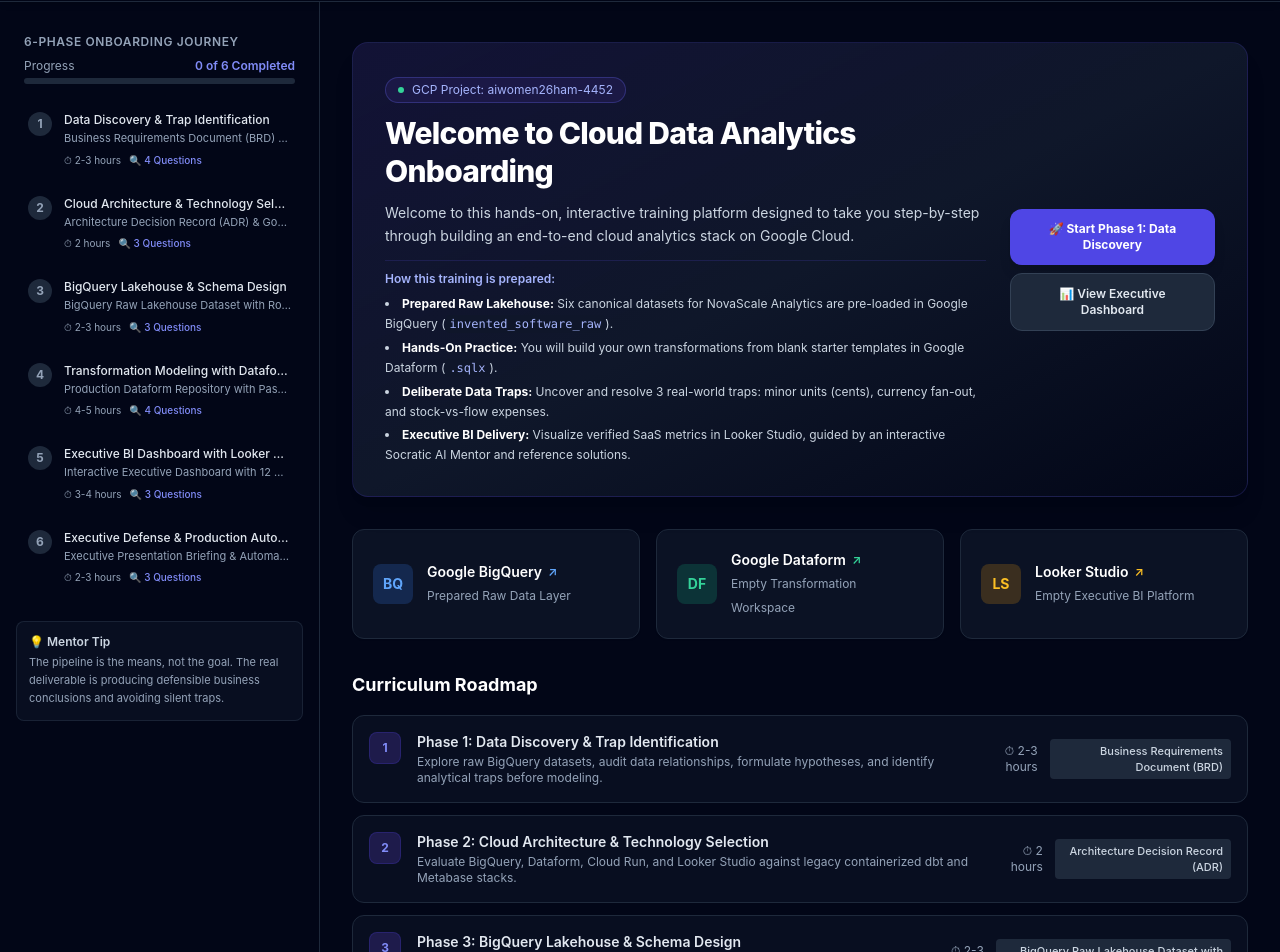
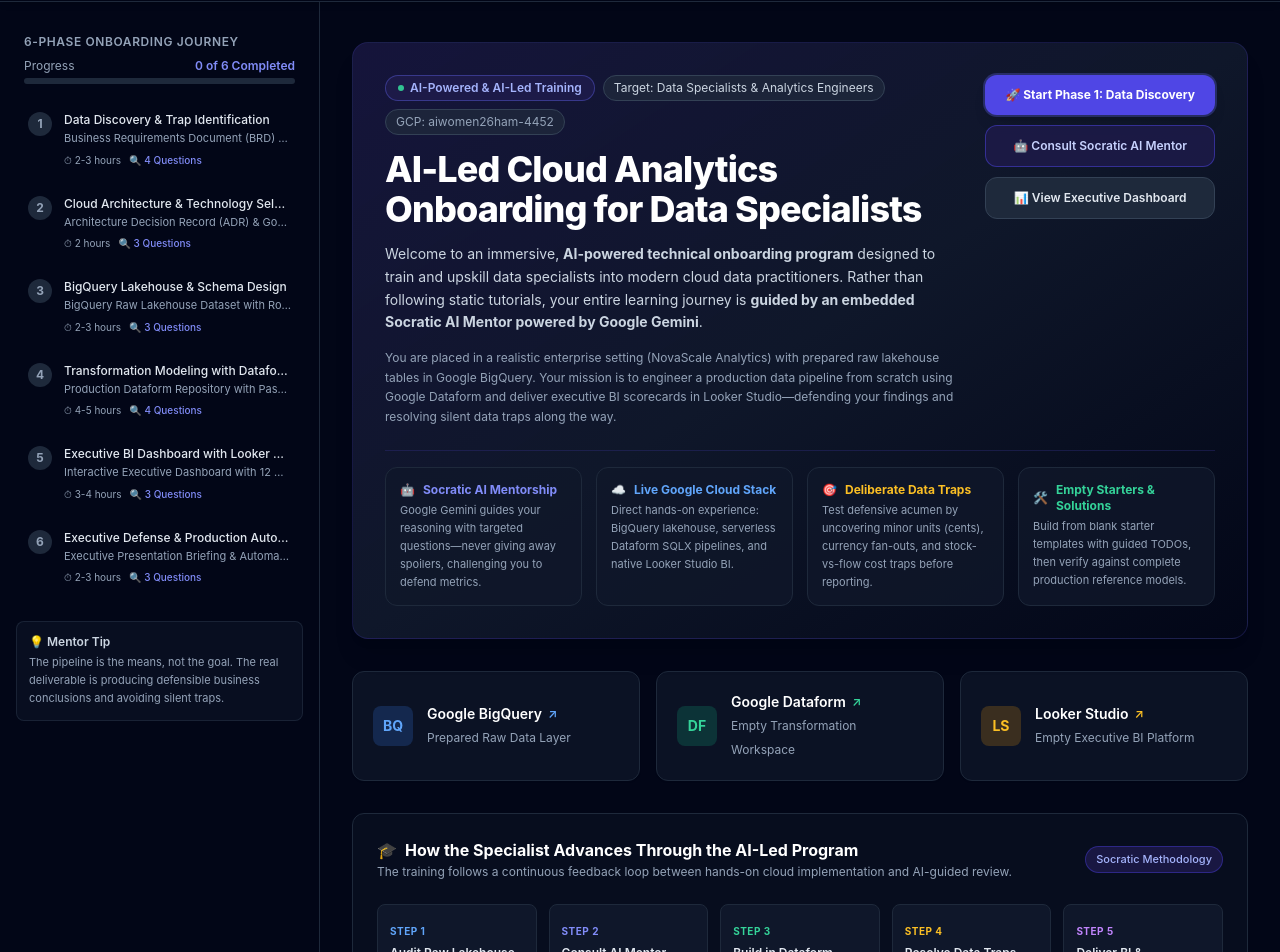
Before and after one commit to liudmilaz/ai-analyst-cloud-onboarding, a Next.js app in the folder app/: page / in a window 1280 px wide. Shown: the part 112-1064 px from the top of the page. Built offline with nearby package versions, Linux system fonts and the light colour scheme.

Commit message:
feat(ui): update first page to be a comprehensive introduction to the AI-led training for data specialists

```diff
--- a/app/src/app/page.tsx
+++ b/app/src/app/page.tsx
@@ -25,44 +25,98 @@
         <PhaseSidebar completedPhases={completedPhases} />
 
         <main className="flex-1 p-8 pt-10 max-w-5xl mx-auto space-y-8">
-          {/* Hero Banner */}
-          <div className="relative overflow-hidden rounded-2xl border border-indigo-900/40 bg-gradient-to-br from-indigo-950/60 via-slate-900 to-slate-950 p-8 shadow-xl">
-            <div className="flex flex-col lg:flex-row lg:items-center justify-between gap-6">
-              <div className="space-y-3">
-                <div className="inline-flex items-center gap-2 rounded-full border border-indigo-500/30 bg-indigo-950/80 px-3 py-1 text-xs text-indigo-300">
-                  <span className="h-1.5 w-1.5 rounded-full bg-emerald-400"></span>
-                  GCP Project: aiwomen26ham-4452
+          {/* Hero Banner - AI-Powered Introduction */}
+          <div className="relative overflow-hidden rounded-2xl border border-indigo-900/40 bg-gradient-to-br from-indigo-950/70 via-slate-900 to-slate-950 p-8 shadow-xl space-y-6">
+            <div className="flex flex-col lg:flex-row lg:items-start justify-between gap-6">
+              <div className="space-y-3.5 max-w-3xl">
+                <div className="flex flex-wrap items-center gap-2">
+                  <span className="inline-flex items-center gap-1.5 rounded-full border border-indigo-500/40 bg-indigo-950/90 px-3 py-1 text-xs font-semibold text-indigo-300">
+                    <span className="h-1.5 w-1.5 rounded-full bg-emerald-400 animate-pulse"></span>
+                    AI-Powered & AI-Led Training
+                  </span>
+                  <span className="rounded-full border border-slate-700 bg-slate-800/80 px-2.5 py-1 text-xs text-slate-300">
+                    Target: Data Specialists & Analytics Engineers
+                  </span>
+                  <span className="rounded-full border border-slate-700 bg-slate-800/80 px-2.5 py-1 text-xs text-slate-400">
+                    GCP: aiwomen26ham-4452
+                  </span>
                 </div>
-                <h1 className="text-3xl font-extrabold text-white tracking-tight leading-tight">
-                  Welcome to Cloud Data Analytics Onboarding
+
+                <h1 className="text-3xl lg:text-4xl font-extrabold text-white tracking-tight leading-tight">
+                  AI-Led Cloud Analytics Onboarding for Data Specialists
                 </h1>
-                <p className="text-sm text-slate-300 max-w-2xl leading-relaxed">
-                  Welcome to this hands-on, interactive training platform designed to take you step-by-step through building an end-to-end cloud analytics stack on Google Cloud.
+
+                <p className="text-sm text-slate-300 leading-relaxed">
+                  Welcome to an immersive, <strong>AI-powered technical onboarding program</strong> designed to train and upskill data specialists into modern cloud data practitioners. Rather than following static tutorials, your entire learning journey is <strong>guided by an embedded Socratic AI Mentor powered by Google Gemini</strong>.
                 </p>
-                <div className="pt-2 text-xs text-slate-300 space-y-1.5 max-w-2xl leading-relaxed border-t border-indigo-900/40">
-                  <p className="font-semibold text-indigo-300">How this training is prepared:</p>
-                  <ul className="space-y-1 text-slate-300 list-disc list-inside">
-                    <li><strong className="text-white">Prepared Raw Lakehouse:</strong> Six canonical datasets for NovaScale Analytics are pre-loaded in Google BigQuery (<code className="text-indigo-300 bg-slate-900/80 px-1 py-0.5 rounded">invented_software_raw</code>).</li>
-                    <li><strong className="text-white">Hands-On Practice:</strong> You will build your own transformations from blank starter templates in Google Dataform (<code className="text-indigo-300 bg-slate-900/80 px-1 py-0.5 rounded">.sqlx</code>).</li>
-                    <li><strong className="text-white">Deliberate Data Traps:</strong> Uncover and resolve 3 real-world traps: minor units (cents), currency fan-out, and stock-vs-flow expenses.</li>
-                    <li><strong className="text-white">Executive BI Delivery:</strong> Visualize verified SaaS metrics in Looker Studio, guided by an interactive Socratic AI Mentor and reference solutions.</li>
-                  </ul>
-                </div>
+
+                <p className="text-xs text-slate-400 leading-relaxed">
+                  You are placed in a realistic enterprise setting (NovaScale Analytics) with prepared raw lakehouse tables in Google BigQuery. Your mission is to engineer a production data pipeline from scratch using Google Dataform and deliver executive BI scorecards in Looker Studio—defending your findings and resolving silent data traps along the way.
+                </p>
               </div>
 
-              <div className="flex flex-col gap-2">
+              <div className="flex flex-col sm:flex-row lg:flex-col gap-2.5 flex-shrink-0">
                 <Link
                   href="/phases/1"
-                  className="rounded-xl bg-indigo-600 px-5 py-3 text-center text-xs font-bold text-white shadow-lg hover:bg-indigo-500 transition"
+                  className="rounded-xl bg-indigo-600 px-5 py-3 text-center text-xs font-bold text-white shadow-lg hover:bg-indigo-500 transition flex items-center justify-center gap-2 ring-2 ring-indigo-500/30"
                 >
-                  🚀 Start Phase 1: Data Discovery
+                  <span>🚀 Start Phase 1: Data Discovery</span>
                 </Link>
+                <button
+                  onClick={() => setIsChatOpen(true)}
+                  className="rounded-xl bg-indigo-950/80 border border-indigo-600/50 px-5 py-3 text-center text-xs font-semibold text-indigo-200 hover:bg-indigo-900/60 hover:text-white transition flex items-center justify-center gap-2"
+                >
+                  <span>🤖 Consult Socratic AI Mentor</span>
+                </button>
                 <Link
                   href="/dashboard"
-                  className="rounded-xl bg-slate-800 border border-slate-700 px-5 py-3 text-center text-xs font-semibold text-slate-200 hover:bg-slate-750 transition"
+                  className="rounded-xl bg-slate-800 border border-slate-700 px-5 py-3 text-center text-xs font-semibold text-slate-200 hover:bg-slate-750 transition flex items-center justify-center gap-2"
                 >
-                  📊 View Executive Dashboard
+                  <span>📊 View Executive Dashboard</span>
                 </Link>
+              </div>
+            </div>
+
+            {/* 4 Pillars of the AI-Led Program */}
+            <div className="pt-4 border-t border-indigo-900/40 grid grid-cols-1 md:grid-cols-2 lg:grid-cols-4 gap-3.5">
+              <div className="rounded-xl bg-slate-900/80 border border-slate-800 p-3.5 space-y-1">
+                <div className="flex items-center gap-2 text-indigo-400 font-bold text-xs">
+                  <span>🤖</span>
+                  <span>Socratic AI Mentorship</span>
+                </div>
+                <p className="text-[11px] text-slate-400 leading-relaxed">
+                  Google Gemini guides your reasoning with targeted questions—never giving away spoilers, challenging you to defend metrics.
+                </p>
+              </div>
+
+              <div className="rounded-xl bg-slate-900/80 border border-slate-800 p-3.5 space-y-1">
+                <div className="flex items-center gap-2 text-blue-400 font-bold text-xs">
+                  <span>☁️</span>
+                  <span>Live Google Cloud Stack</span>
+                </div>
+                <p className="text-[11px] text-slate-400 leading-relaxed">
+                  Direct hands-on experience: BigQuery lakehouse, serverless Dataform SQLX pipelines, and native Looker Studio BI.
+                </p>
+              </div>
+
+              <div className="rounded-xl bg-slate-900/80 border border-slate-800 p-3.5 space-y-1">
+                <div className="flex items-center gap-2 text-amber-400 font-bold text-xs">
+                  <span>🎯</span>
+                  <span>Deliberate Data Traps</span>
+                </div>
+                <p className="text-[11px] text-slate-400 leading-relaxed">
+                  Test defensive acumen by uncovering minor units (cents), currency fan-outs, and stock-vs-flow cost traps before reporting.
+                </p>
+              </div>
+
+              <div className="rounded-xl bg-slate-900/80 border border-slate-800 p-3.5 space-y-1">
+                <div className="flex items-center gap-2 text-emerald-400 font-bold text-xs">
+                  <span>🛠️</span>
+                  <span>Empty Starters & Solutions</span>
+                </div>
+                <p className="text-[11px] text-slate-400 leading-relaxed">
+                  Build from blank starter templates with guided TODOs, then verify against complete production reference models.
+                </p>
               </div>
             </div>
           </div>
@@ -133,6 +187,66 @@
             </a>
           </div>
 
+          {/* How the Specialist Advances Through the AI-Led Program */}
+          <div className="rounded-xl border border-slate-800 bg-slate-900/40 p-6 space-y-4">
+            <div className="flex items-center justify-between">
+              <div>
+                <h2 className="text-base font-bold text-white flex items-center gap-2">
+                  <span>🎓</span>
+                  <span>How the Specialist Advances Through the AI-Led Program</span>
+                </h2>
+                <p className="text-xs text-slate-400 mt-0.5">
+                  The training follows a continuous feedback loop between hands-on cloud implementation and AI-guided review.
+                </p>
+              </div>
+              <span className="hidden sm:inline-flex rounded-full bg-indigo-950/80 border border-indigo-700/50 px-2.5 py-1 text-[11px] font-medium text-indigo-300">
+                Socratic Methodology
+              </span>
+            </div>
+
+            <div className="grid grid-cols-1 sm:grid-cols-2 lg:grid-cols-5 gap-3 pt-2">
+              <div className="rounded-lg bg-slate-900 border border-slate-800 p-3 space-y-1">
+                <span className="text-[10px] font-bold text-blue-400 uppercase tracking-wider">Step 1</span>
+                <h4 className="text-xs font-semibold text-slate-200">Audit Raw Lakehouse</h4>
+                <p className="text-[11px] text-slate-400">
+                  Run SQL in BigQuery to explore raw SaaS tables and identify suspicious anomalies.
+                </p>
+              </div>
+
+              <div className="rounded-lg bg-slate-900 border border-slate-800 p-3 space-y-1">
+                <span className="text-[10px] font-bold text-indigo-400 uppercase tracking-wider">Step 2</span>
+                <h4 className="text-xs font-semibold text-slate-200">Consult AI Mentor</h4>
+                <p className="text-[11px] text-slate-400">
+                  Discuss hypotheses with Gemini AI. Receive Socratic hints without answers spoiled.
+                </p>
+              </div>
+
+              <div className="rounded-lg bg-slate-900 border border-slate-800 p-3 space-y-1">
+                <span className="text-[10px] font-bold text-emerald-400 uppercase tracking-wider">Step 3</span>
+                <h4 className="text-xs font-semibold text-slate-200">Build in Dataform</h4>
+                <p className="text-[11px] text-slate-400">
+                  Transform raw data into staging views, date spines, and marts using starter templates.
+                </p>
+              </div>
+
+              <div className="rounded-lg bg-slate-900 border border-slate-800 p-3 space-y-1">
+                <span className="text-[10px] font-bold text-amber-400 uppercase tracking-wider">Step 4</span>
+                <h4 className="text-xs font-semibold text-slate-200">Resolve Data Traps</h4>
+                <p className="text-[11px] text-slate-400">
+                  Write automated assertions to test minor units, currency joins, and cash balances.
+                </p>
+              </div>
+
+              <div className="rounded-lg bg-slate-900 border border-slate-800 p-3 space-y-1">
+                <span className="text-[10px] font-bold text-purple-400 uppercase tracking-wider">Step 5</span>
+                <h4 className="text-xs font-semibold text-slate-200">Deliver BI & Benchmark</h4>
+                <p className="text-[11px] text-slate-400">
+                  Create Looker Studio dashboards and compare your models against verified reference code.
+                </p>
+              </div>
+            </div>
+          </div>
+
           {/* Phase Roadmap Overview */}
           <div className="space-y-4">
             <h2 className="text-lg font-bold text-white">Curriculum Roadmap</h2>
```
